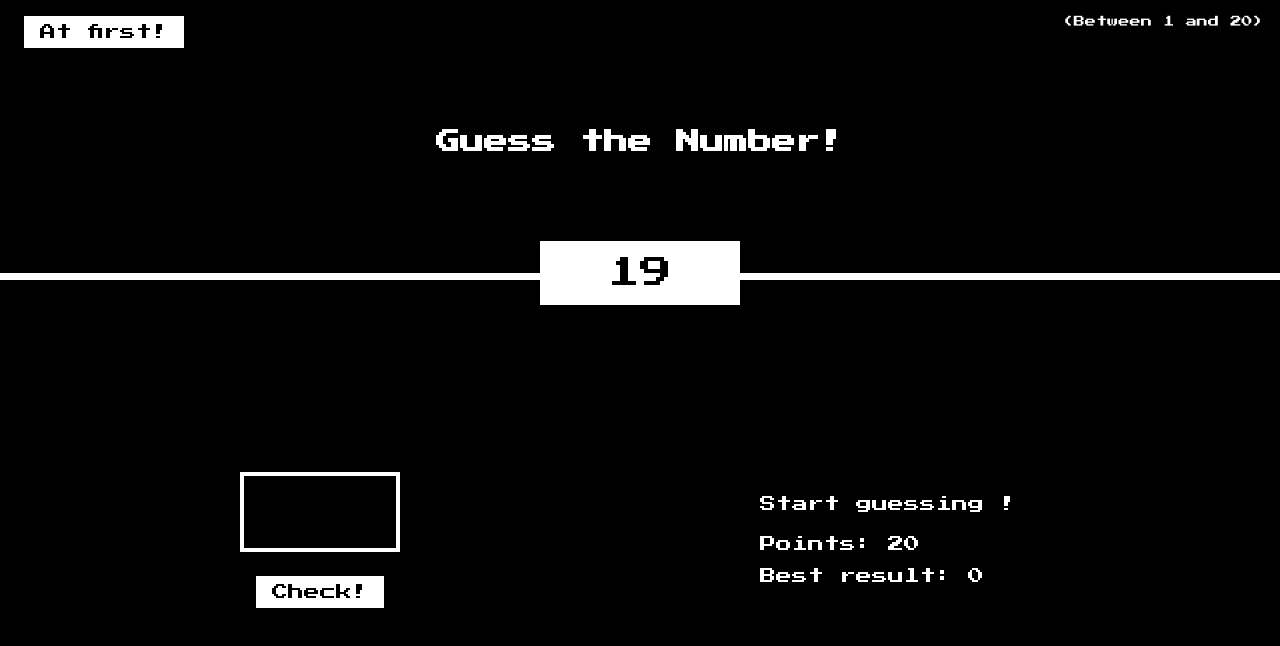
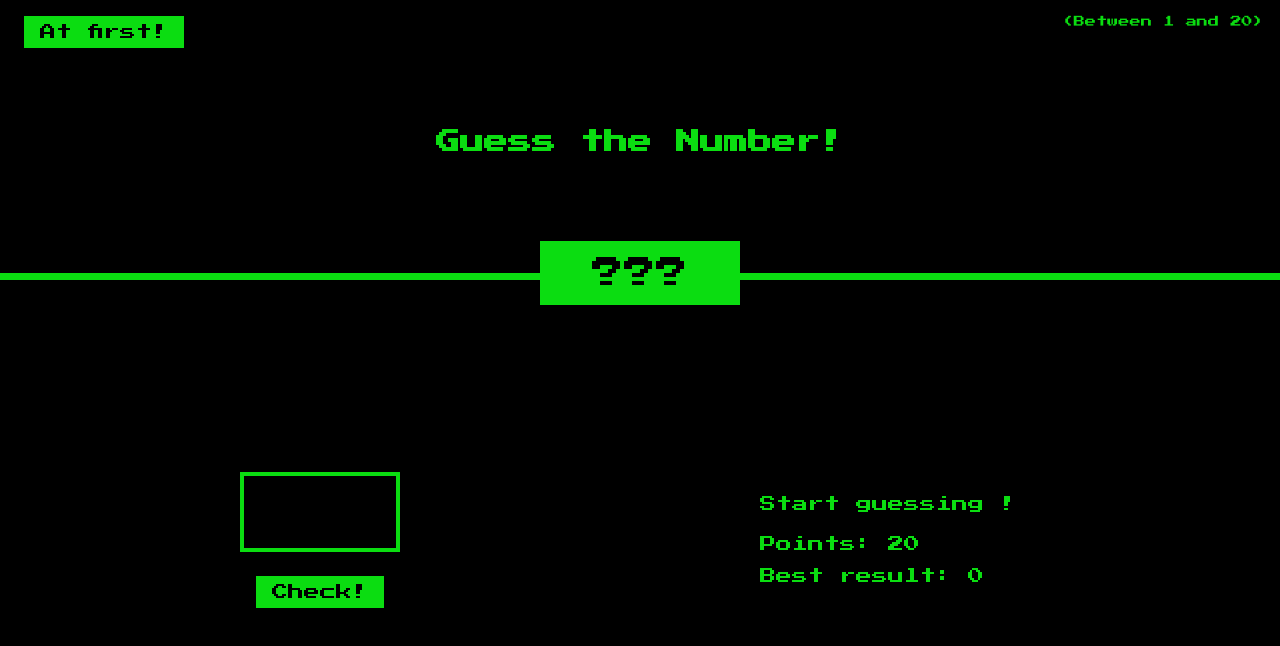
Before and after one commit to volhaf/game_guess_the_number, a plain HTML site: page page.html in a window 1280 px wide. Both pictures are taken after a click on the button "At first!". Drawn offline with Linux system fonts and the light colour scheme.

Commit message:
add functional at first

```diff
--- a/js/js.js
+++ b/js/js.js
@@ -1,8 +1,8 @@
 'use strict';
-const sectetNumber = Math.trunc(Math.random() * 20) +1;
+let sectetNumber = Math.trunc(Math.random() * 20) +1;
 let score = 20;
 
-document.querySelector('.question').textContent = sectetNumber;
+
 
 
 document.querySelector('.check').addEventListener('click', function() {
@@ -15,7 +15,9 @@ document.querySelector('.check').addEventListener('click', function() {
         //Player won
     } else if (guessingNumber === sectetNumber) {
         document.querySelector('.guess-message').textContent = 'Сorrectly !!! ';
-
+        document.querySelector('.question').textContent = sectetNumber;
+        document.querySelector('body').style.backgroundColor = '#fff';
+        document.querySelector('.question').style.width = '50rem'
         //too high
     } else if (guessingNumber > sectetNumber) {
         if(score > 1) {
@@ -39,3 +41,15 @@ document.querySelector('.check').addEventListener('click', function() {
 
     }
 });
+
+document.querySelector('.again').addEventListener('click',
+    function() {
+        sectetNumber = Math.trunc(Math.random() * 20) +1;
+        score = 20;
+    document.querySelector('.question').textContent = '???';
+        document.querySelector('.question').style.width = '25rem';
+        document.querySelector('.guess-message').textContent = 'Start guessing !';
+        document.querySelector('.score').textContent = score;
+        document.querySelector('.number-input').value = null;
+        document.querySelector('body').style.backgroundColor = '#000';
+})
--- a/style.css
+++ b/style.css
@@ -7,8 +7,8 @@
 }
 :root {
     --dark: #000;
-    --light: #fff;
-    --accent: #0bdd11;
+    --light: #0bdd11;
+    /*--accent: #0bdd11;*/
 }
 html {
     font-size: 50%;
```
